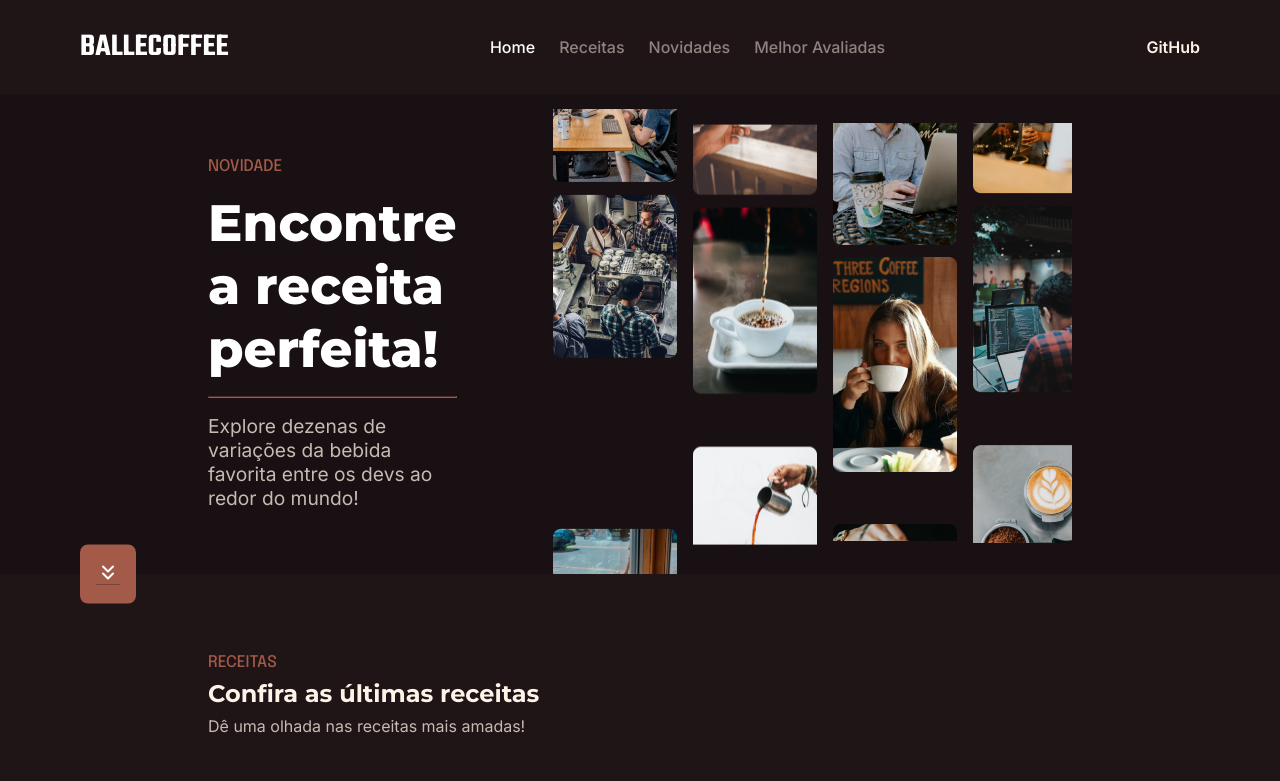
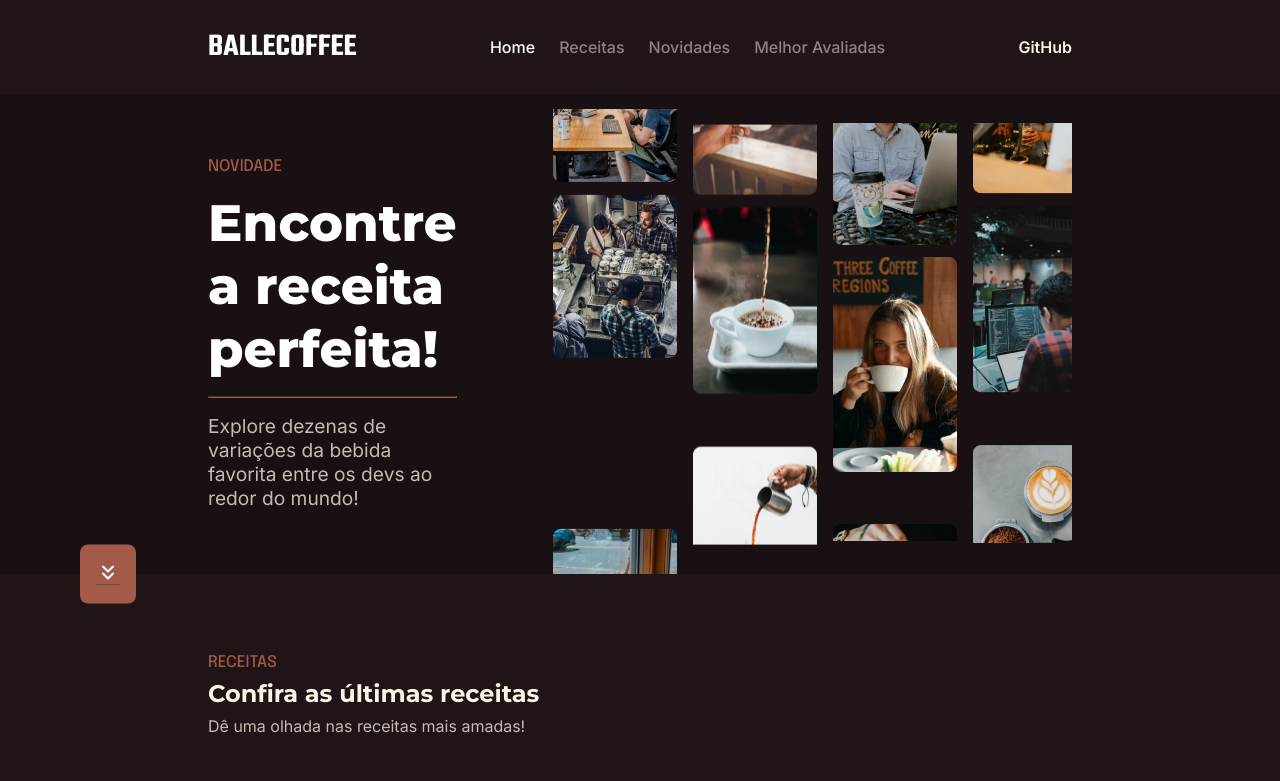
Before and after one commit to kevyngabriel/projeto-ballecoffee, a plain HTML site: page DASHBOARD/index.html in a window 1280 px wide. Shown: the top 781 px of the page. Drawn offline with Linux system fonts and the light colour scheme.

Commit message:
Update style.css

```diff
--- a/DASHBOARD/style.css
+++ b/DASHBOARD/style.css
@@ -31,7 +31,7 @@ ul {
 
 nav {
   max-width: 1120px;
-  margin: auto;
+  margin: 0rem 13rem;
   padding: 1.5rem 0em;
 
   display: flex;
```
